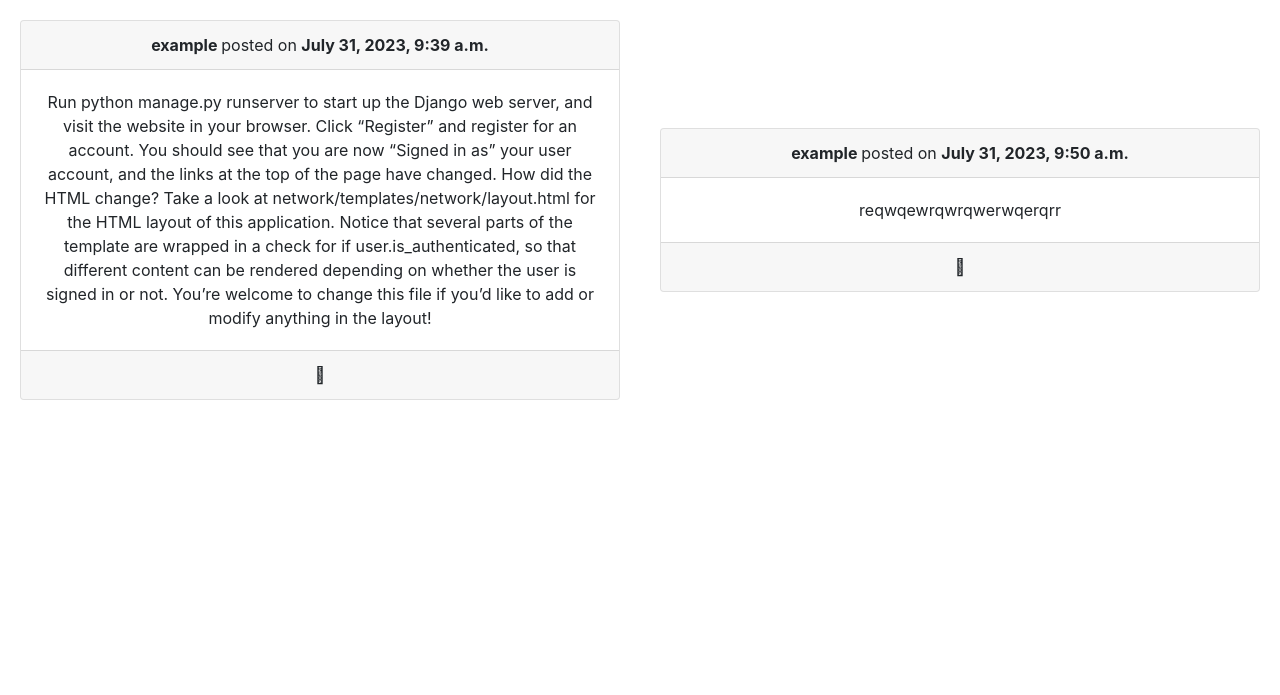
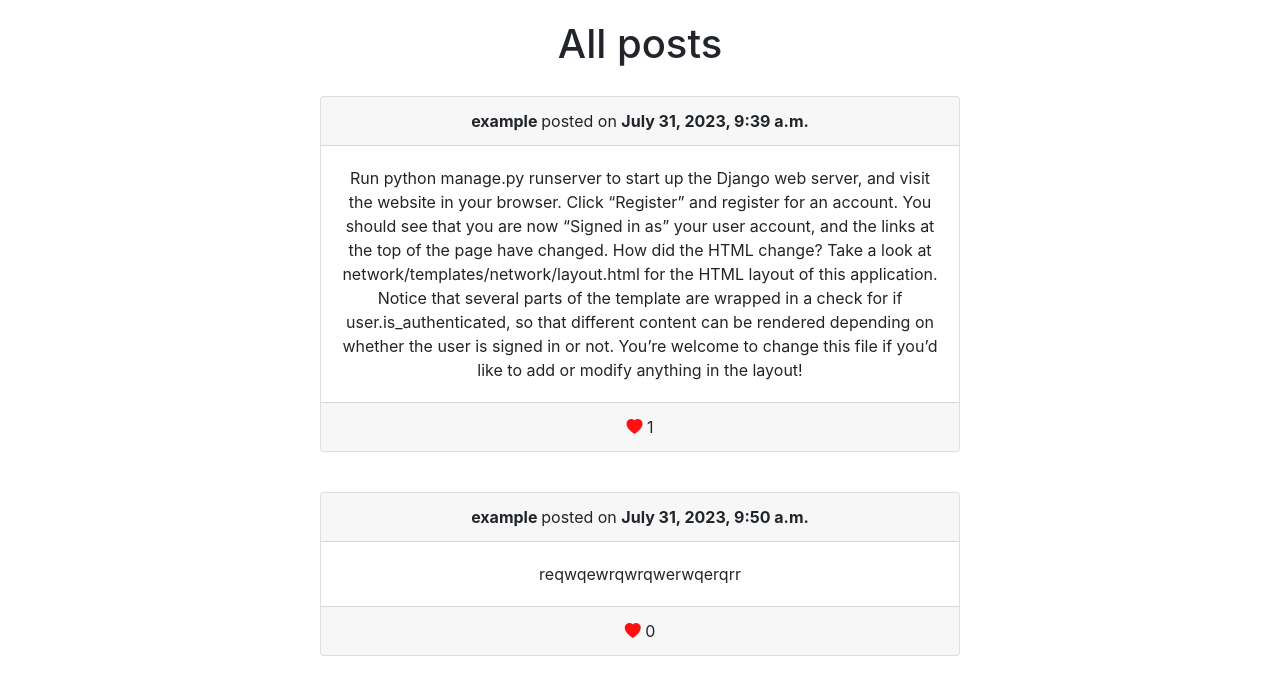
Before and after one commit to CarrottieCoder/CS50-network, a Django app: page / in a window 1280 px wide. Shown: the part 56-751 px from the top of the page. Run offline with Django 3.2, Linux system fonts and the light colour scheme; data comes from the database, SQL or seed files in the repository; both versions use the stored data as it was after the commit; some libraries are stand-ins or nearby versions.

Commit message:
Created working main page

```diff
--- a/project4/network/models.py
+++ b/project4/network/models.py
@@ -20,7 +20,7 @@ class User(AbstractUser):
 class Post(models.Model):
     author = models.ForeignKey(User, on_delete=models.CASCADE, related_name='usersPosts')
     body = models.TextField()
-    likes = models.ManyToManyField(User, related_name='posts_liked')
+    likes = models.ManyToManyField(User, related_name='posts_liked', null=True, blank=True)
     timestamp = models.DateTimeField(auto_now_add=True)
 
     def count_likes(self):
--- a/project4/network/templates/network/index.html
+++ b/project4/network/templates/network/index.html
@@ -1,7 +1,8 @@
 {% extends "network/layout.html" %}
 
 {% block body %}
-    <div id="posts" style="align-items: center; display: flex; justify-content: center;">
+    <div id="posts" style="display: grid; place-items: center;">
+        <h1 style="margin-top: 20px">All posts</h1>
         {% for post in posts %}
             <div class="card text-center" style="width:50%; margin: 20px;">
                 <div class="card-header">
@@ -14,7 +15,8 @@
                 {% endif %}
                 </div>
                 <div class="card-footer text-body-secondary">
-                    &#xF415;
+                    <i class="bi bi-heart-fill" style="color: rgb(255, 15, 15);"></i>
+                     {{ post.count_likes }}
                 </div>
             </div>
         {% empty %}
--- a/project4/network/templates/network/layout.html
+++ b/project4/network/templates/network/layout.html
@@ -5,6 +5,7 @@
     <head>
         <title>{% block title %}Social Network{% endblock %}</title>
         <link rel="stylesheet" href="https://stackpath.bootstrapcdn.com/bootstrap/4.4.1/css/bootstrap.min.css" integrity="sha384-Vkoo8x4CGsO3+Hhxv8T/Q5PaXtkKtu6ug5TOeNV6gBiFeWPGFN9MuhOf23Q9Ifjh" crossorigin="anonymous">
+        <link rel="stylesheet" href="https://cdn.jsdelivr.net/npm/bootstrap-icons@1.10.5/font/bootstrap-icons.css">
         <script type="text/javascript" src="{% static 'network/script.js' %}"></script>
         <link href="{% static 'network/styles.css' %}" rel="stylesheet">
     </head>
```
Also changed, not shown: project4/db.sqlite3, project4/network/migrations/0005_alter_post_likes.py (added).
